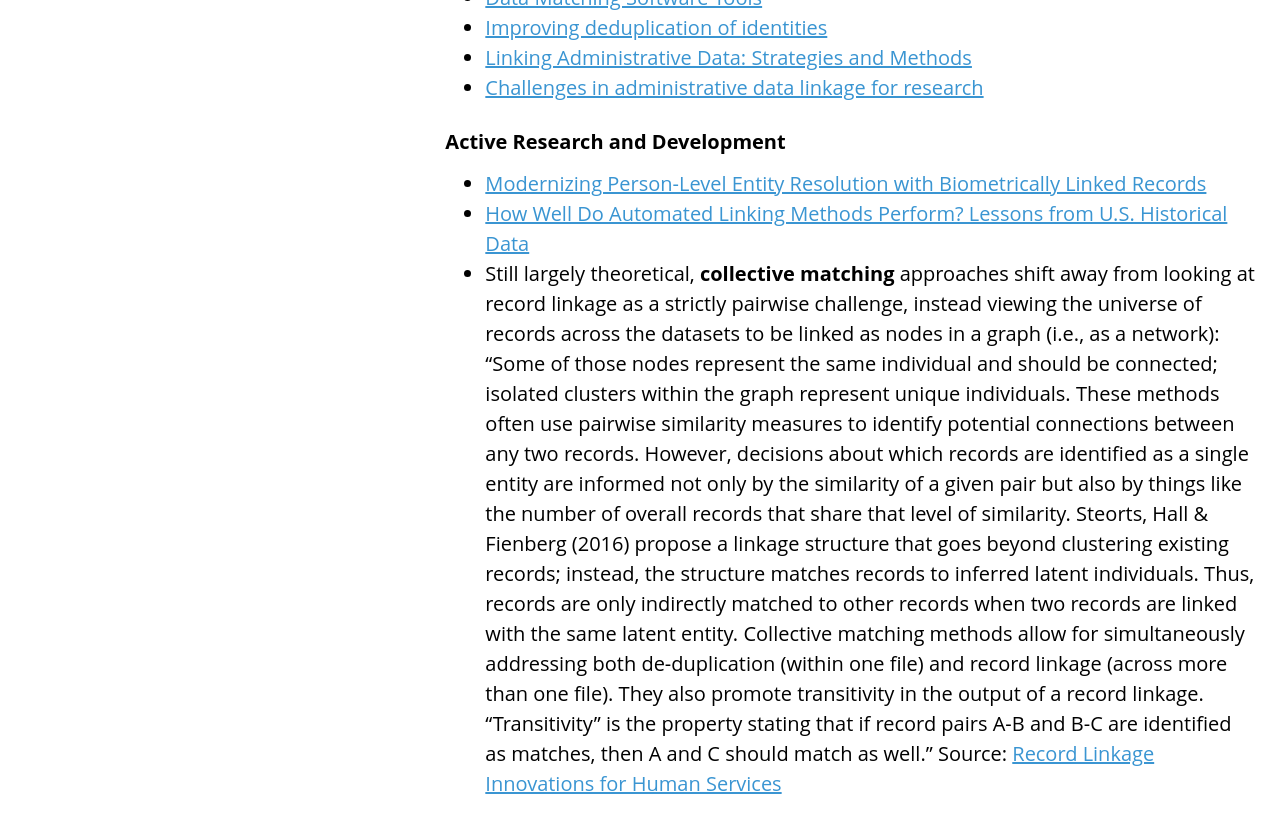
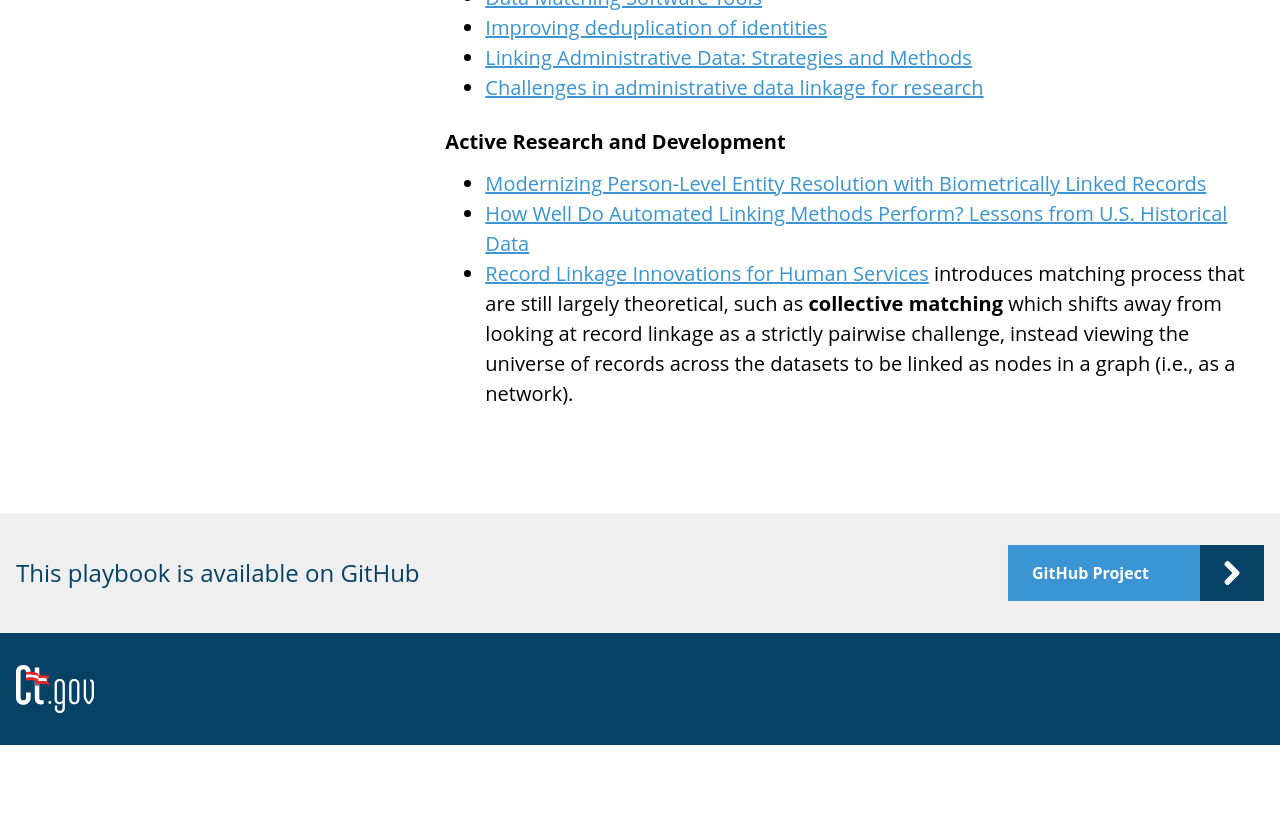
Before and after one commit to CTOpenData/data-sharing-playbook, a Jekyll site: the page built from 8_appendix-c-linking-datasets.md, in a window 1280 px wide and 900 px high, scrolled down 1999 px. Shown: the top 833 px of the window. Built offline with Jekyll 4.4.1, drawn with Linux system fonts in a browser that asks for light colours; after the commit the page ends 2744 px from its top, so only the background shows below that.

Commit message:
Update 8_appendix-c-linking-datasets.md

```diff
--- a/8_appendix-c-linking-datasets.md
+++ b/8_appendix-c-linking-datasets.md
@@ -42,5 +42,4 @@ widely-used record linking algorithms with hand-linked datasets and synthetic da
 * [Modernizing Person-Level Entity Resolution with Biometrically Linked
 Records](https://sites.lsa.umich.edu/mgms/wp-content/uploads/sites/283/2020/12/entity_resolution_20201203.pdf)
 * [How Well Do Automated Linking Methods Perform? Lessons from U.S. Historical Data](http://www-personal.umich.edu/~baileymj/Bailey_Cole_Henderson_Massey.pdf)
-* Still largely theoretical, **collective matching** approaches shift away from looking at record linkage as a strictly pairwise challenge, instead viewing the universe
-of records across the datasets to be linked as nodes in a graph (i.e., as a network): "Some of those nodes represent the same individual and should be connected; isolated clusters within the graph represent unique individuals. These methods often use pairwise similarity measures to identify potential connections between any two records. However, decisions about which records are identified as a single entity are informed not only by the similarity of a given pair but also by things like the number of overall records that share that level of similarity. Steorts, Hall & Fienberg (2016) propose a linkage structure that goes beyond clustering existing records; instead, the structure matches records to inferred latent individuals. Thus, records are only indirectly matched to other records when two records are linked with the same latent entity. Collective matching methods allow for simultaneously addressing both de-duplication (within one file) and record linkage (across more than one file). They also promote transitivity in the output of a record linkage. “Transitivity” is the property stating that if record pairs A-B and B-C are identified as matches, then A and C should match as well." Source: [Record Linkage Innovations for Human Services](https://www.chapinhall.org/wp-content/uploads/PDF/Record-Linkage-Innovations-for-the-Human-Services.pdf)
+*  [Record Linkage Innovations for Human Services](https://www.chapinhall.org/wp-content/uploads/PDF/Record-Linkage-Innovations-for-the-Human-Services.pdf) introduces matching process that are still largely theoretical, such as **collective matching** which shifts away from looking at record linkage as a strictly pairwise challenge, instead viewing the universe of records across the datasets to be linked as nodes in a graph (i.e., as a network).
```
